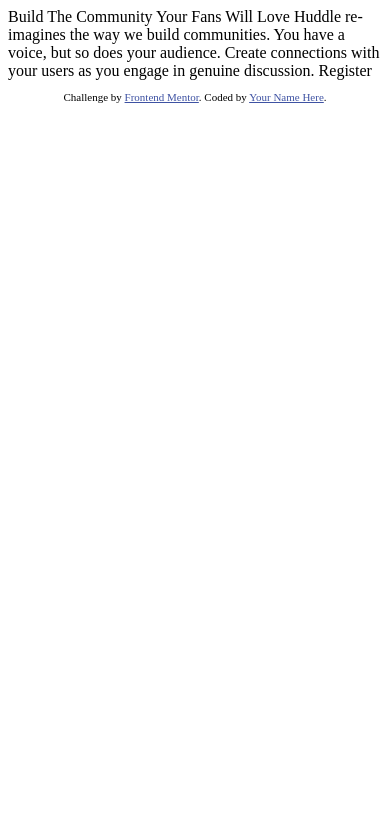
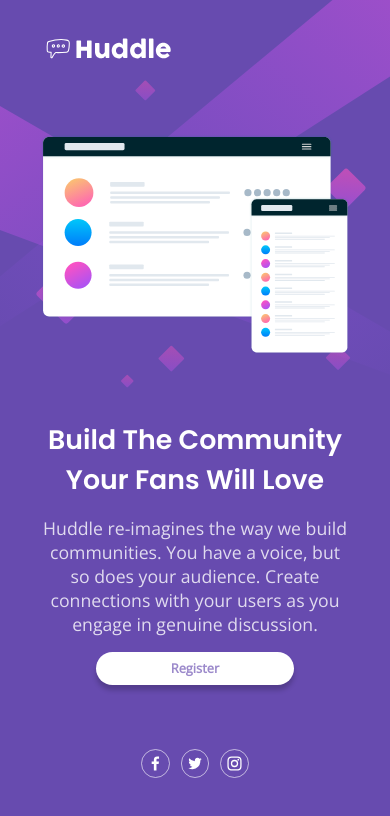
Before and after one commit to HernanChoquo161Dev/FEM-HuddleLandingPageWithSingleIntroductorySectionMaster, a plain HTML site: page index.html in a window 390 px wide. Drawn offline with nearby package versions, Linux system fonts and the light colour scheme.

Commit message:
add solution design challenge

```diff
--- /dev/null
+++ b/css/style.css
@@ -0,0 +1,263 @@
+/*variables*/
+:root {
+  --color-violet: hsl(257, 40%, 49%);
+  --color-magenta: #e882e8;
+}
+/*normalize*/
+*,
+*::before,
+*::after {
+  margin: 0;
+  padding: 0;
+  box-sizing: border-box;
+}
+/*root*/
+html {
+  font-size: 62.5%;
+}
+/*container page*/
+body {
+  height: 100vh;
+
+  background-color: var(--color-violet);
+  background-size: contain;
+  background-image: url(../images/bg-desktop.svg);
+  background-repeat: no-repeat;
+
+  font-family: "Open Sans", sans-serif;
+}
+.icon-attribution {
+  position: absolute;
+  visibility: hidden;
+}
+/*component*/
+.home-page {
+  display: flex;
+  flex-direction: column;
+
+  max-width: 1600px;
+
+  padding: 6rem 7rem;
+  padding-bottom: 0;
+  margin: auto;
+}
+/*logo section*/
+.home-page___logo-box {
+  padding-bottom: 7rem;
+}
+.home-page__logo {
+  max-width: 19rem;
+}
+/*presentation section*/
+.home-page__presentation {
+  display: flex;
+}
+/*image presentation section*/
+.home-page__image-devices-box {
+  flex: 0 1 48%;
+}
+.home-page__image-devices {
+  display: block;
+  width: 100%;
+}
+/*text presentation section*/
+.home-page__box-text {
+  flex: 1 1 50%;
+
+  color: #ffffff;
+
+  padding-left: 6rem;
+  padding-top: 4rem;
+}
+.home-page__tittle {
+  font-family: "Poppins", sans-serif;
+  font-size: 3.8rem;
+  font-weight: 600;
+
+  margin-bottom: 3rem;
+}
+.home-page__text {
+  color: hsla(0, 0%, 100%, 0.8);
+  font-size: 1.8rem;
+  font-weight: 400;
+
+  padding-right: 15.5rem;
+  margin-bottom: 3rem;
+}
+.home-page__register {
+  display: inline-block;
+  background-color: #ffffff;
+
+  color: hsla(257, 40%, 49%, 0.65);
+  font-size: 1.8rem;
+  font-weight: 600;
+  text-decoration: none;
+
+  padding: 1.4rem 6rem;
+
+  border-radius: 5rem;
+
+  box-shadow: 0 1rem 1rem 0 hsla(2, 0%, 0%, 0.2);
+}
+.home-page__register:hover {
+  background-color: var(--color-magenta);
+  color: #ffffff;
+}
+/*social network section*/
+.home-page__social-network-box {
+  display: flex;
+  justify-content: flex-end;
+
+  padding-right: 13rem;
+}
+.social-network {
+  display: inline-block;
+  padding: 0.5rem;
+
+  border: 0.2rem solid hsla(0, 0%, 100%, 0.6);
+  border-radius: 100%;
+}
+.social-network--margin {
+  margin-right: 2rem;
+}
+.social-network__img {
+  display: block;
+
+  width: 2.4rem;
+
+  filter: invert(100%) sepia(100%) saturate(1%) hue-rotate(49deg)
+    brightness(107%) contrast(101%);
+}
+.social-network:hover {
+  border: 0.2rem solid var(--color-magenta);
+}
+.social-network:hover .social-network__img {
+  filter: invert(75%) sepia(66%) saturate(1417%) hue-rotate(240deg)
+    brightness(94%) contrast(93%);
+}
+@media screen and (min-width: 1600px) {
+  /*main page*/
+  .main-page {
+    position: relative;
+    top: 50vh;
+    transform: translateY(-50%);
+  }
+}
+@media screen and (max-width: 1440px) {
+  /*component*/
+  html {
+    font-size: 58%;
+  }
+}
+@media screen and (max-width: 1024px) {
+  /*component*/
+  html {
+    font-size: 41.5%;
+  }
+  body {
+    background-size: cover;
+  }
+}
+@media screen and (max-width: 768px) {
+  /*component*/
+  html {
+    font-size: 62.5%;
+  }
+  body {
+    background-image: url(../images/bg-mobile.svg);
+    background-size: cover;
+  }
+  /*component*/
+  .home-page {
+    padding: 6rem 7.5rem;
+  }
+  /*presentation section*/
+  .home-page__presentation {
+    flex-direction: column;
+  }
+  /*logo section*/
+  .home-page___logo-box {
+    padding-bottom: 12.5rem;
+  }
+  .home-page__logo {
+    max-width: 25rem;
+  }
+  /*text presentation section*/
+  .home-page__box-text {
+    text-align: center;
+    padding: 0;
+  }
+  .home-page__tittle {
+    font-size: 5rem;
+
+    padding-top: 12rem;
+  }
+  .home-page__text {
+    font-size: 3.3rem;
+
+    padding: 0;
+  }
+  .home-page__register {
+    font-size: 2.4rem;
+    padding: 1.4rem 14rem;
+  }
+  /*social network section*/
+  .home-page__social-network-box {
+    justify-content: center;
+
+    padding: 0;
+    padding-top: 12rem;
+    padding-bottom: 4rem;
+  }
+  .social-network {
+    padding: 1rem;
+  }
+  .social-network__img {
+    width: 3rem;
+  }
+}
+@media screen and (max-width: 540px) {
+  /*component*/
+  html {
+    font-size: 43.5%;
+  }
+  body {
+    background-size: contain;
+  }
+}
+@media screen and (max-width: 426px) {
+  /*component*/
+  html {
+    font-size: 34.5%;
+  }
+}
+@media screen and (max-width: 416px) {
+  /*component*/
+  html {
+    font-size: 33.5%;
+  }
+}
+@media screen and (max-width: 376px) {
+  /*component*/
+  html {
+    font-size: 30.5%;
+  }
+}
+@media screen and (max-width: 360px) {
+  /*component*/
+  html {
+    font-size: 29%;
+  }
+}
+@media screen and (max-width: 320px) {
+  /*component*/
+  html {
+    font-size: 25.5%;
+  }
+}
+@media screen and (max-width: 280px) {
+  /*component*/
+  html {
+    font-size: 22.5%;
+  }
+}
--- a/index.html
+++ b/index.html
@@ -8,26 +8,56 @@
 
   <title>Frontend Mentor | Huddle landing page with single introductory section</title>
 
-  <!-- Feel free to remove these styles or customise in your own stylesheet 👍 -->
-  <style>
-    .attribution { font-size: 11px; text-align: center; }
-    .attribution a { color: hsl(228, 45%, 44%); }
-  </style>
+  <link rel="preconnect" href="https://fonts.googleapis.com">
+  <link rel="preconnect" href="https://fonts.gstatic.com" crossorigin>
+  <link href="https://fonts.googleapis.com/css2?family=Open+Sans&family=Poppins:wght@400;600&display=swap" rel="stylesheet">
+
+  <link rel="stylesheet" href="./css/style.css">
 </head>
 <body>
+  <!--<div class="icon-attribution">
+    <a href="https://iconscout.com/icons/instagram" target="_blank">Instagram Icon</a> by <a href="https://iconscout.com/contributors/unicons">Unicons Font</a> on <a href="https://iconscout.com">Iconscout</a>
+  </div>-->
 
-  Build The Community Your Fans Will Love
-
-  Huddle re-imagines the way we build communities. You have a voice, but so does your audience.
-  Create connections with your users as you engage in genuine discussion.
-
-  Register
-
-  <footer>
-    <p class="attribution">
-      Challenge by <a href="https://www.frontendmentor.io?ref=challenge" target="_blank">Frontend Mentor</a>.
-      Coded by <a href="#">Your Name Here</a>.
-    </p>
-  </footer>
+  <!--main page-->
+  <main class="main-page">
+    <!--component-->
+    <div class="home-page">
+      <!--logo section-->
+      <div class="home-page___logo-box">
+        <img src="./images/logo.svg" alt="image log" class="home-page__logo">
+      </div>
+      <!--presentation section-->
+      <div class="home-page__presentation">
+        <!--image presentation section-->
+        <div class="home-page__image-devices-box">
+          <img src="./images/illustration-mockups.svg" alt="image devices" class="home-page__image-devices">
+        </div>
+        <!--text presentation section-->
+        <div class="home-page__box-text">
+          <h1 class="home-page__tittle">
+            Build The Community<br> Your Fans Will Love
+          </h1>
+          <p class="home-page__text">
+            Huddle re-imagines the way we build communities. You have a voice, but so does your audience.
+            Create connections with your users as you engage in genuine discussion.
+          </p>
+          <a href="#" class="home-page__register">Register</a>
+        </div>
+      </div>
+      <!--social network section-->
+      <div class="home-page__social-network-box">
+        <a href="#" class="social-network social-network--margin">
+          <img src="./images/facebook.svg" alt="facebook link" class="social-network__img">
+        </a>
+        <a href="#" class="social-network social-network--margin">
+          <img src="./images/twitter.svg" alt="twitter link" class="social-network__img">
+        </a>
+        <a href="#" class="social-network">
+          <img src="./images/instagram.svg" alt="instagram link" class="social-network__img">
+        </a>
+      </div>
+    </div>
+  </main>
 </body>
 </html>
```
Also changed, not shown: images/facebook.svg (added), images/instagram.svg (added), images/twitter.svg (added).
